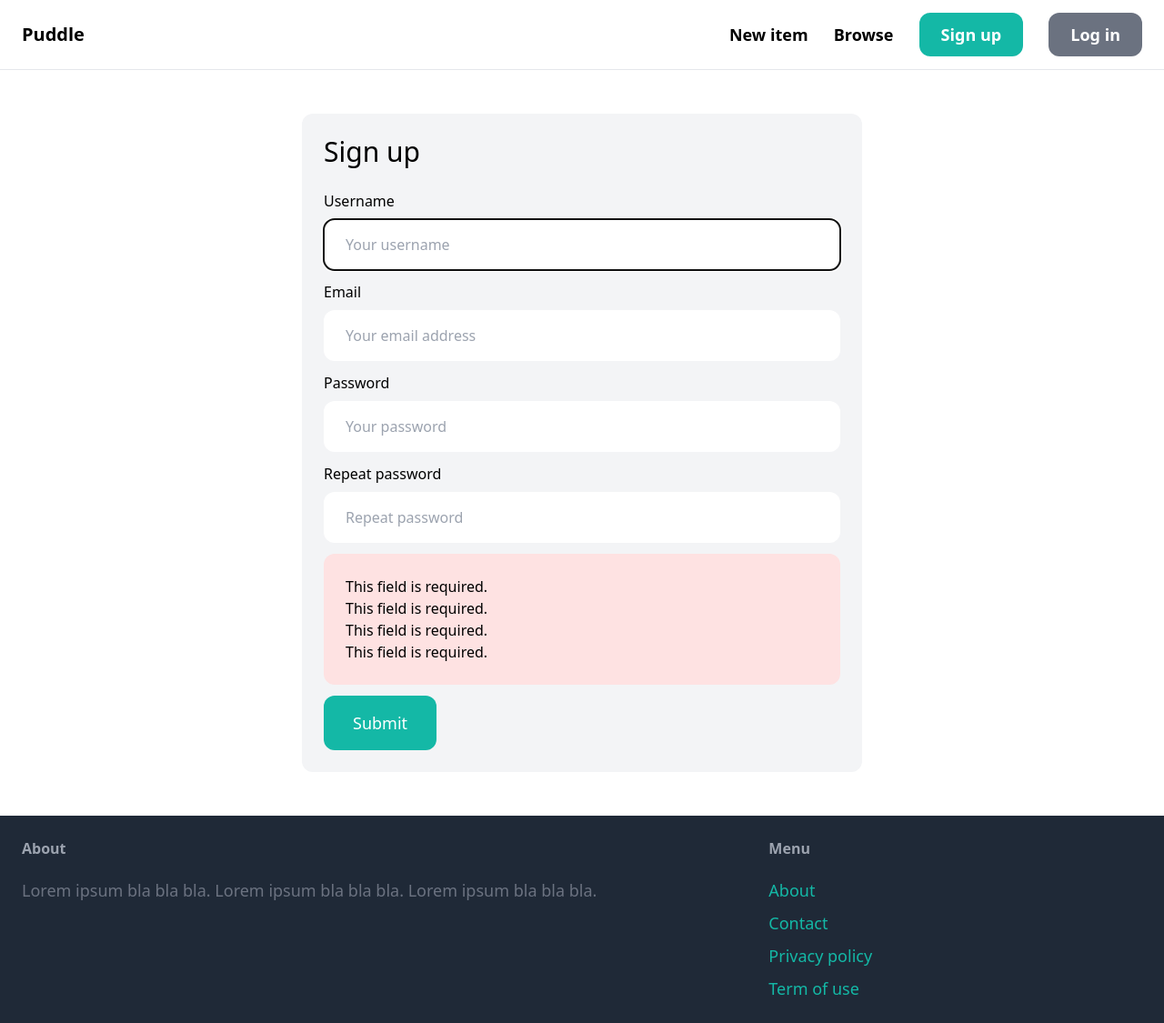
After one commit to Vipul20012001/DjangoMarketplace, a Django app: page /signup/ in a window 1280 px wide. The commit adds this page. Shown: the whole page at 91% size. Run offline with Django 5.2, Linux system fonts and the light colour scheme; some libraries are stand-ins or nearby versions.

Commit message:
Adding the signup
adding the login and signup and adding the new Item option

```diff
--- /dev/null
+++ b/core/forms.py
@@ -0,0 +1,35 @@
+from django import forms
+from django.contrib.auth.forms import UserCreationForm, AuthenticationForm
+from django.contrib.auth.models import User
+
+class LoginForm(AuthenticationForm):
+    username = forms.CharField(widget=forms.TextInput(attrs={
+        'placeholder': 'Your username',
+        'class': 'w-full py-4 px-6 rounded-xl'
+    }))
+    password = forms.CharField(widget=forms.PasswordInput(attrs={
+        'placeholder': 'Your password',
+        'class': 'w-full py-4 px-6 rounded-xl'
+    }))
+
+class SignupForm(UserCreationForm):
+    class Meta:
+        model = User
+        fields = ('username', 'email', 'password1', 'password2')
+
+    username = forms.CharField(widget=forms.TextInput(attrs={
+        'placeholder': 'Your username',
+        'class': 'w-full py-4 px-6 rounded-xl'
+    }))
+    email = forms.CharField(widget=forms.EmailInput(attrs={
+        'placeholder': 'Your email address',
+        'class': 'w-full py-4 px-6 rounded-xl'
+    }))
+    password1 = forms.CharField(widget=forms.PasswordInput(attrs={
+        'placeholder': 'Your password',
+        'class': 'w-full py-4 px-6 rounded-xl'
+    }))
+    password2 = forms.CharField(widget=forms.PasswordInput(attrs={
+        'placeholder': 'Repeat password',
+        'class': 'w-full py-4 px-6 rounded-xl'
+    }))
--- a/core/templates/core/base.html
+++ b/core/templates/core/base.html
@@ -11,10 +11,15 @@
             <a href="/" class="text-xl font-semibold">Puddle</a>
 
             <div class="space-x-6">
-                <a href="#" class="text-lg font-semibold hover:text-gray-500">New item</a>
+                <a href="{% url 'item:new' %}" class="text-lg font-semibold hover:text-gray-500">New item</a>
                 <a href="#" class="text-lg font-semibold hover:text-gray-500">Browse</a>
-                <a href="#" class="px-6 py-3 text-lg font-semibold bg-teal-500 text-white rounded-xl hover:bg-teal-700">Sign up</a>
-                <a href="#" class="px-6 py-3 text-lg font-semibold bg-gray-500 text-white rounded-xl hover:bg-gray-700">Log in</a>
+                {% if request.user.is_authenticated %}
+                <a href="#" class="px-6 py-3 text-lg font-semibold bg-teal-500 text-white rounded-xl hover:bg-teal-700">Inbox</a>
+                <a href="#" class="px-6 py-3 text-lg font-semibold bg-gray-500 text-white rounded-xl hover:bg-gray-700">Dashboard</a>
+                {% else %}
+                <a href="{% url 'core:signup' %}" class="px-6 py-3 text-lg font-semibold bg-teal-500 text-white rounded-xl hover:bg-teal-700">Sign up</a>
+                <a href="{% url 'core:login' %}" class="px-6 py-3 text-lg font-semibold bg-gray-500 text-white rounded-xl hover:bg-gray-700">Log in</a>
+                {% endif %}
             </div>
         </nav>
         <div class="px-6 py-6">
--- /dev/null
+++ b/core/templates/core/signup.html
@@ -0,0 +1,45 @@
+{% extends 'core/base.html' %}
+
+{% block title %}Sign up{% endblock %}
+
+{% block content %}
+<div class="w-1/2 my-6 mx-auto p-6 bg-gray-100 rounded-xl">
+    <h1 class="mb-6 text-3xl">Sign up</h1>
+
+    <form method="post" action=".">
+        {% csrf_token %}
+
+        <div class="mb-3">
+            <label class="inline-block mb-2">Username</label><br>
+            {{ form.username }}
+        </div>
+
+        <div class="mb-3">
+            <label class="inline-block mb-2">Email</label><br>
+            {{ form.email }}
+        </div>
+
+        <div class="mb-3">
+            <label class="inline-block mb-2">Password</label><br>
+            {{ form.password1 }}
+        </div>
+
+        <div class="mb-3">
+            <label class="inline-block mb-2">Repeat password</label><br>
+            {{ form.password2 }}
+        </div>
+
+        {% if form.errors or form.non_field_errors %}
+            <div class="mb-3 p-6 bg-red-100 rounded-xl">
+                {% for field in form %}
+                    {{ field.errors }}
+                {% endfor %}
+
+                {{ form.non_field_errors }}
+            </div>
+        {% endif %}
+
+        <button class="py-4 px-8 text-lg bg-teal-500 hover:bg-teal-700 rounded-xl text-white">Submit</button>
+    </form>
+</div>
+{% endblock %}
--- /dev/null
+++ b/core/urls.py
@@ -0,0 +1,11 @@
+from django.urls import path
+from django.contrib.auth import views as auth_views
+from . import views
+from .forms import LoginForm
+app_name='core'
+urlpatterns=[
+    path('',views.index, name='index'),
+    path('contact/',views.contact,name='contact'),
+    path('signup/',views.signup, name='signup'),
+     path('login/', auth_views.LoginView.as_view(template_name='core/login.html', authentication_form=LoginForm), name='login'),
+]
--- a/core/views.py
+++ b/core/views.py
@@ -1,10 +1,25 @@
-from django.shortcuts import render
+from django.shortcuts import render, redirect
 from item.models import Category, Item
+from .forms import SignupForm
 def index(request):
     items =Item.objects.filter(is_sold=False)[0:6]
     categories =Category.objects.all()
     return render(request, 'core/index.html',{'categories':categories, 'items':items,})
+
 def contact(request):
     return render(request, 'core/contact.html')
 
+def signup(request):
+    if request.method ==  'POST':
+        form= SignupForm(request.POST)
+        if form.is_valid():
+            form.save()
+            return redirect('/login/')
+    else:
+        form = SignupForm(request.POST)
+    return render(request, 'core/signup.html', {
+        'form': form
+    })
+
+
 # Create your views here.
--- /dev/null
+++ b/item/forms.py
@@ -0,0 +1,27 @@
+from django import forms
+
+from .models import Item
+
+INPUT_CLASSES = 'w-full py-4 px-6 rounded-xl border'
+
+class NewItemForm(forms.ModelForm):
+    class Meta:
+        model = Item
+        fields = ('category', 'name', 'description', 'price', 'image',)
+        widgets = {
+            'category': forms.Select(attrs={
+                'class': INPUT_CLASSES
+            }),
+            'name': forms.TextInput(attrs={
+                'class': INPUT_CLASSES
+            }),
+            'description': forms.Textarea(attrs={
+                'class': INPUT_CLASSES
+            }),
+            'price': forms.TextInput(attrs={
+                'class': INPUT_CLASSES
+            }),
+            'image': forms.FileInput(attrs={
+                'class': INPUT_CLASSES
+            })
+        }
--- a/item/urls.py
+++ b/item/urls.py
@@ -3,4 +3,5 @@ from . import views
 app_name='item'
 urlpatterns=[
     path('<int:pk>/', views.detail, name='detail'),
+     path('new/', views.new, name='new'),
 ]
--- a/puddle/settings.py
+++ b/puddle/settings.py
@@ -26,6 +26,9 @@ SECRET_KEY = 'django-insecure-ri3xn0h733$id*77jnlj1t*y@((a0su&z%@&+ft7fzhr9p#)jj
 DEBUG = True
 
 ALLOWED_HOSTS = []
+LOGIN_URL='/login/'
+LOGIN_REDIRECT_URL='/'
+LOGOUT_REDIRECT_URL='/'
 
 
 # Application definition
--- a/puddle/urls.py
+++ b/puddle/urls.py
@@ -18,11 +18,9 @@ from django.conf import settings
 from django.conf.urls.static import static
 from django.contrib import admin
 from django.urls import path, include
-from core.views import index, contact
 
 urlpatterns = [
-    path('',index,name='index'),
+    path('',include('core.urls')),
     path('items/',include('item.urls')),
-    path('contact/',contact, name='contact'),
     path('admin/', admin.site.urls),
 ]+static(settings.MEDIA_URL, document_root=settings.MEDIA_ROOT)
```
Also changed, not shown: core/templates/core/login.html (added, +35 -0 lines), item/templates/form.html (added, +27 -0 lines), item/views.py (+20 -1 lines), db.sqlite3, media/item_images/balcktrouser.jpeg (added), media/item_images/balcktrouser_mOcBPBZ.jpeg (added).
